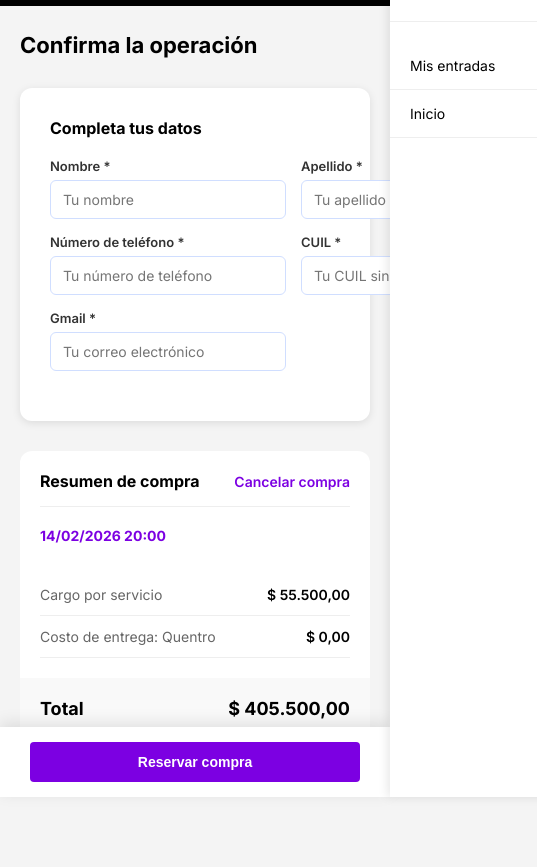
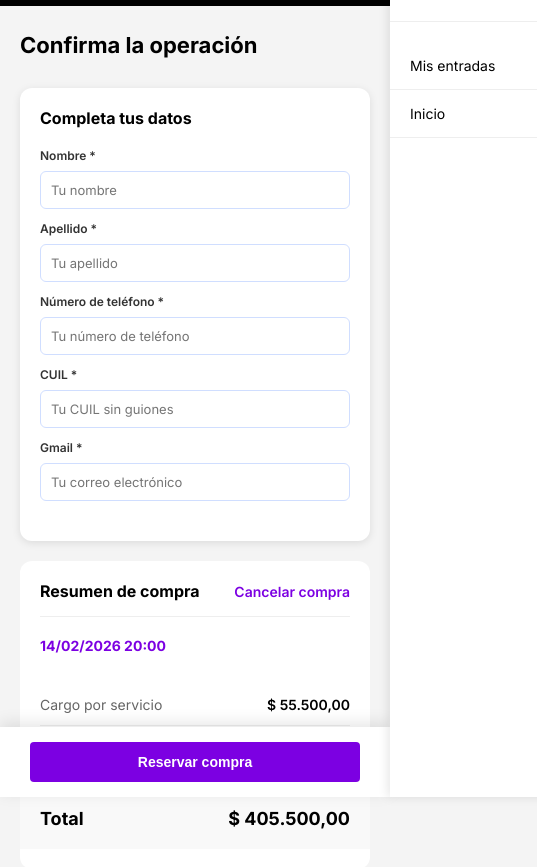
Before and after one commit to mercado12324358-pixel/badbunny, a plain HTML site: page confirmation.html in a window 390 px wide. Shown: the part 47-914 px from the top of the page, 537 px wide, since content can reach past the window. Drawn offline with Linux system fonts and the light colour scheme.

Commit message:
Mejorar responsividad del formulario de datos en confirmation.html para móviles

```diff
--- a/confirmation.html
+++ b/confirmation.html
@@ -321,7 +321,7 @@
         .personal-data-form {
             display: grid;
             grid-template-columns: 1fr 1fr;
-            gap: 15px;
+            gap: 20px;
             margin-bottom: 20px;
         }
 
@@ -339,11 +339,11 @@
             font-size: 13px;
             font-weight: 600;
             color: #333;
-            margin-bottom: 6px;
+            margin-bottom: 8px;
         }
 
         .form-group input {
-            padding: 10px 12px;
+            padding: 12px 14px;
             border: 1px solid #d0deff;
             border-radius: 6px;
             font-size: 14px;
@@ -377,6 +377,30 @@
                 font-size: 22px;
             }
 
+            .data-container {
+                padding: 20px;
+                margin-bottom: 20px;
+            }
+
+            .personal-data-form {
+                grid-template-columns: 1fr;
+                gap: 12px;
+            }
+
+            .form-group:nth-child(4),
+            .form-group:nth-child(5) {
+                grid-column: span 1;
+            }
+
+            .form-group label {
+                font-size: 12px;
+            }
+
+            .form-group input {
+                padding: 10px 10px;
+                font-size: 13px;
+            }
+
             .confirmation-container {
                 padding: 20px;
             }
@@ -394,6 +418,16 @@
             .cost-item.total {
                 margin: 20px -20px 0;
                 padding: 20px;
+            }
+
+            .ticket-item {
+                flex-direction: column;
+                align-items: flex-start;
+            }
+
+            .ticket-item-price {
+                align-self: flex-end;
+                margin-top: 10px;
             }
         }
     </style>
```
